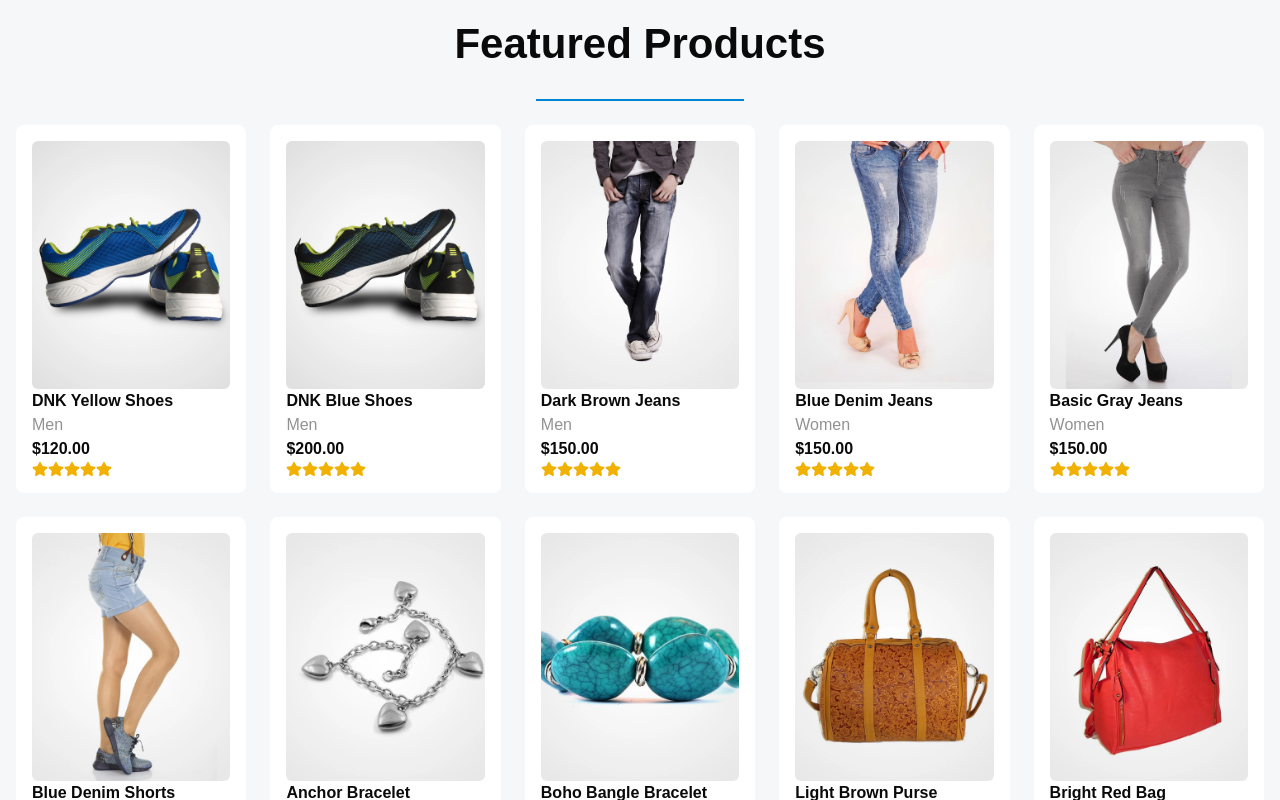
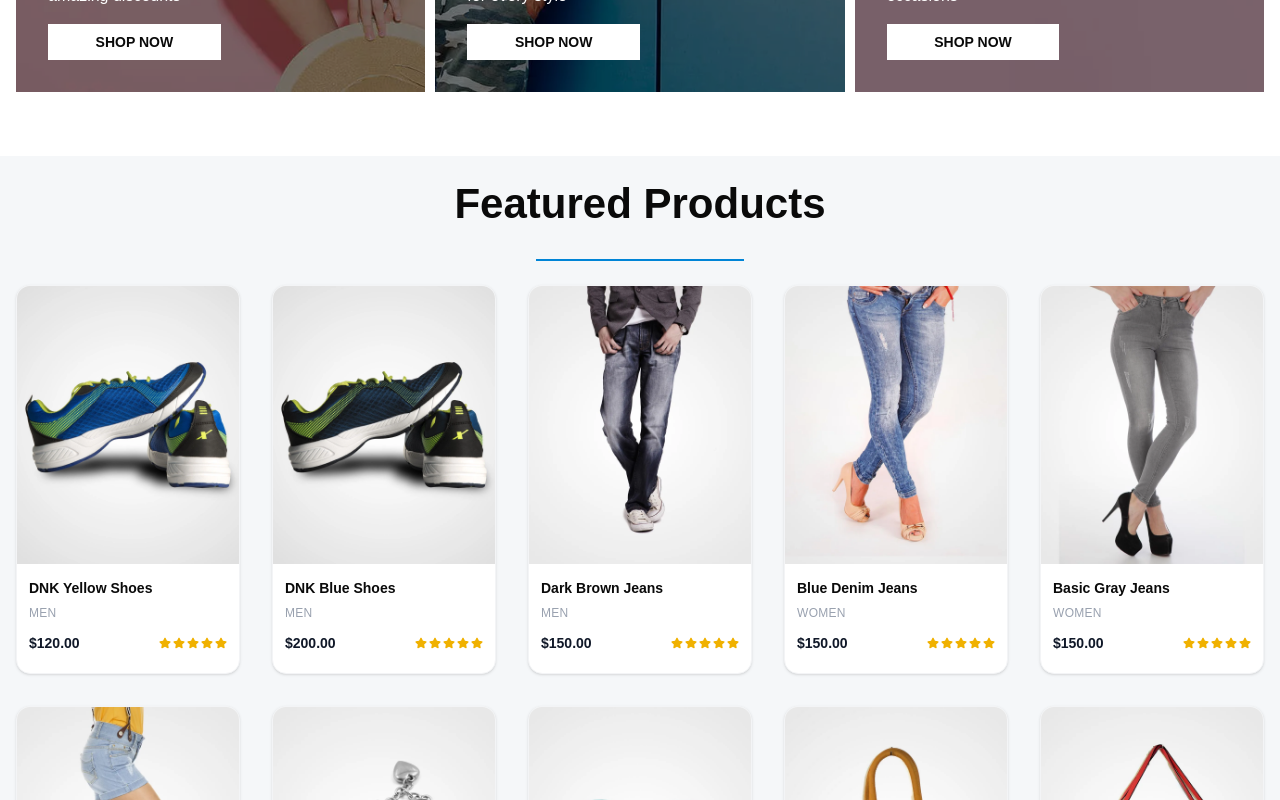
Before and after one commit to ozi-Shalom2333/dnk, a Next.js app: page / in a window 1280 px wide. Shown: the part 2460-3260 px from the top of the page. Built offline with nearby package versions, Linux system fonts and the light colour scheme.

Commit message:
feat: enhance UI components and update project assets

```diff
--- a/app/components/card.tsx
+++ b/app/components/card.tsx
@@ -65,7 +65,7 @@ const Card: React.FC<CardProps> = ({
     <div className="container grid grid-cols-1 md:grid-cols-3 mx-auto p-4 gap-6 md:gap-2.5">
        {
         cardsToRender.map((e)=>(
-          <div key={e.id} className="relative min-h-[30vh] md:min-h-[40vh] lg:min-h-[50vh] p-4 flex flex-col justify-end gap-4" >
+          <div key={e.id} className="relative min-h-[40vh] md:min-h-[50vh] lg:min-h-[70vh] p-4 lg:p-8 flex flex-col justify-end gap-4" >
              <Image
                 src={e.image}
                 alt={e.altText ?? e.title}
--- a/app/components/productList.tsx
+++ b/app/components/productList.tsx
@@ -38,7 +38,7 @@ export default function ProductList() {
 
   return (
     <motion.section
-      className="container mx-auto grid grid-cols-2 gap-6 md:grid-cols-3 lg:grid-cols-5"
+      className="container mx-auto grid grid-cols-2 gap-4 md:gap-6 lg:gap-8 md:grid-cols-3 lg:grid-cols-5"
       initial="hidden"
       whileInView="visible"
       viewport={{ once: true, amount: 0.1 }}
@@ -56,28 +56,26 @@ export default function ProductList() {
       {productsData.map((product, index) => (
         <motion.div
           key={product.id}
-          className="flex flex-col p-4 gap-2 rounded-md bg-white hover:shadow-lg transition-shadow duration-300"
           initial={{ opacity: 0, y: 15, scale: 0.98 }}
           whileInView={{ opacity: 1, y: 0, scale: 1 }}
           viewport={{ once: true }}
           transition={{
-            duration: 0.5,
+            duration: 0.45,
             ease: "easeOut",
             delay: index * 0.05,
           }}
           whileHover={{
-            y: -5,
-            boxShadow: "0 10px 30px rgba(0, 132, 214, 0.08)",
-            transition: { duration: 0.2 },
+            y: -6,
+            transition: { duration: 0.25 },
           }}
+          className="group rounded-xl bg-white border border-gray-100 overflow-hidden shadow-sm hover:shadow-md transition-all duration-300"
         >
-          <div className="min-h-9">
+          {/* Image */}
+          <div className="relative aspect-[4/5] w-full overflow-hidden bg-gray-50">
             <motion.div
-              className="relative aspect-[4/5] w-full rounded-sm overflow-hidden"
-              whileHover={{
-                scale: 1.03,
-                transition: { duration: 0.3 },
-              }}
+              whileHover={{ scale: 1.06 }}
+              transition={{ duration: 0.4, ease: "easeOut" }}
+              className="absolute inset-0"
             >
               <Image
                 src={product.image}
@@ -88,13 +86,28 @@ export default function ProductList() {
                 sizes="(max-width: 768px) 50vw, (max-width: 1024px) 33vw, 20vw"
               />
             </motion.div>
-            <h2 className="font-bold">{product.name}</h2>
-            <p className="text-[#919293]">{product.category}</p>
-            <p className="font-semibold">${product.price.toFixed(2)}</p>
-            <div className="flex text-yellow-500">
-              {Array.from({ length: 5 }).map((_, i) => (
-                <FaStar key={i} />
-              ))}
+          </div>
+
+          {/* Content */}
+          <div className="flex flex-col gap-2 px-3 pt-4 pb-5">
+            <h2 className="text-sm font-semibold leading-tight line-clamp-2 group-hover:text-black transition-colors">
+              {product.name}
+            </h2>
+
+            <p className="text-xs uppercase tracking-wide text-gray-400">
+              {product.category}
+            </p>
+
+            <div className="flex items-center justify-between pt-1">
+              <p className="font-semibold text-sm text-gray-900">
+                ${product.price.toFixed(2)}
+              </p>
+
+              <div className="flex items-center gap-[2px] text-yellow-500 text-xs">
+                {Array.from({ length: 5 }).map((_, i) => (
+                  <FaStar key={i} />
+                ))}
+              </div>
             </div>
           </div>
         </motion.div>
--- a/components/web/footer.tsx
+++ b/components/web/footer.tsx
@@ -29,19 +29,19 @@ export default function Footer() {
           <div className="flex flex-col gap-4">
             <h2 className="font-bold text-lg mb-4">Quick Links</h2>
             {quickLinks.map((link) => (
-                <Link key={link.title} href={link.href}>{link.title}</Link>
+                <Link key={link.title} href={link.href} className="text-sm md:text-base hover:text-gray-500 transition-colors duration-300">{link.title}</Link>
             ))}
           </div>
           <div className="flex flex-col gap-4">
             <h2 className="font-bold text-lg mb-4">For Her</h2>
             {forHer.map((link) => (
-                <Link key={link.title} href={link.href}>{link.title}</Link>
+                <Link key={link.title} href={link.href} className="text-sm md:text-base hover:text-gray-500 transition-colors duration-300">{link.title}</Link>
             ))}
           </div>
           <div className="flex flex-col gap-4">
             <h2 className="font-bold text-lg mb-4">For Him</h2>
             {forHim.map((link) => (
-                <Link key={link.title} href={link.href}>{link.title}</Link>
+                <Link key={link.title} href={link.href} className="text-sm md:text-base hover:text-gray-500 transition-colors duration-300">{link.title}</Link>
             ))}
           </div>
           <div className="flex flex-col gap-4">
```
